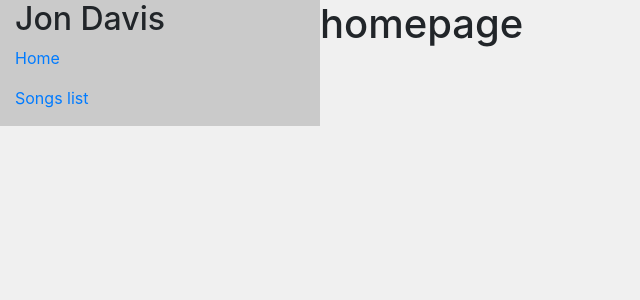
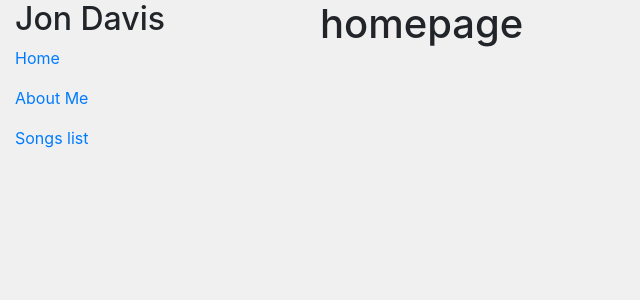
Before and after one commit to bananabrann/eb-jdavisarrangements.com, a Django app: page / in a window 1280 px wide. Shown: the top 300 px of the page, without its empty margins (0-640 px from the left). Run offline with Django 3.2, Linux system fonts and the light colour scheme; some libraries are stand-ins or nearby versions.

Commit message:
Add about page urls and views

```diff
--- a/jdavisarrangements/urls.py
+++ b/jdavisarrangements/urls.py
@@ -8,6 +8,7 @@ from django.conf.urls.static import static
 urlpatterns = [
     path('admin/', admin.site.urls),
     path('songs/', include('songs.urls')),
+    path('about/', views.about, name='about'),
     path('', views.homepage, name='homepage')
 ] + static(settings.MEDIA_URL, document_root=settings.MEDIA_ROOT)
 
--- a/templates/base_layout.html
+++ b/templates/base_layout.html
@@ -14,7 +14,6 @@
         <link rel="stylesheet" href="../static/css/sidenav.css" />
         <link rel="stylesheet" href="../static/css/body.css" />
 
-
         <title>Jon Davis Arrangements</title>
 
         <script src="https://stackpath.bootstrapcdn.com/bootstrap/4.3.1/js/bootstrap.min.js" integrity="sha384-JjSmVgyd0p3pXB1rRibZUAYoIIy6OrQ6VrjIEaFf/nJGzIxFDsf4x0xIM+B07jRM" crossorigin="anonymous"></script>
@@ -22,9 +21,10 @@
 
     <div class="container-fluid">
         <div class="row">
-            <sidenav class="col-md-3" id="sidenav">
+            <sidenav class="col-md-3">
                 <h2>Jon Davis</h2>
                 <p><a href="{% url 'homepage' %}" >Home</a></p>
+                <p><a href="{% url 'about' %}">About Me</a></p>
                 <p><a href="{% url 'songs:list' %}">Songs list</a></p>
             </sidenav>
 
```
